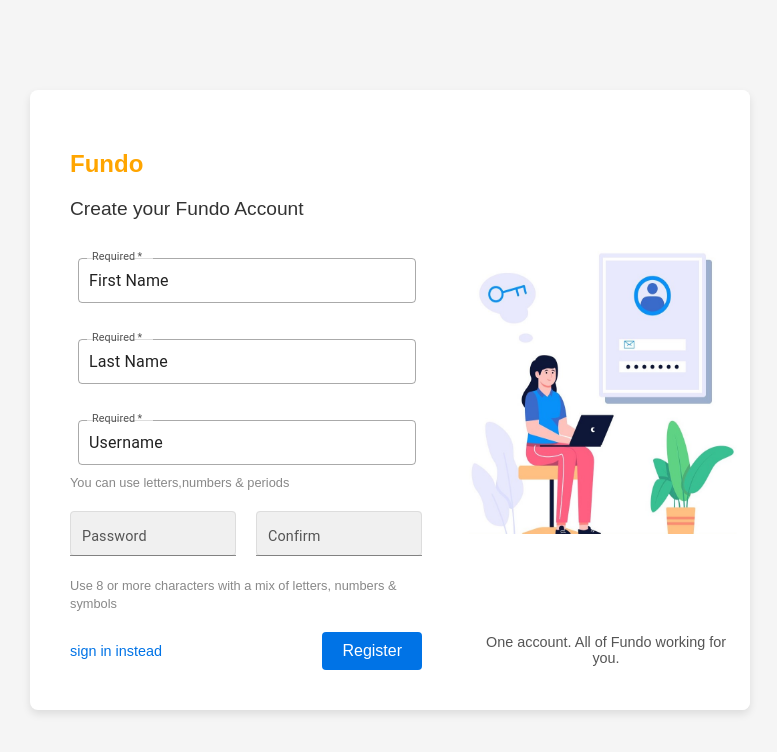
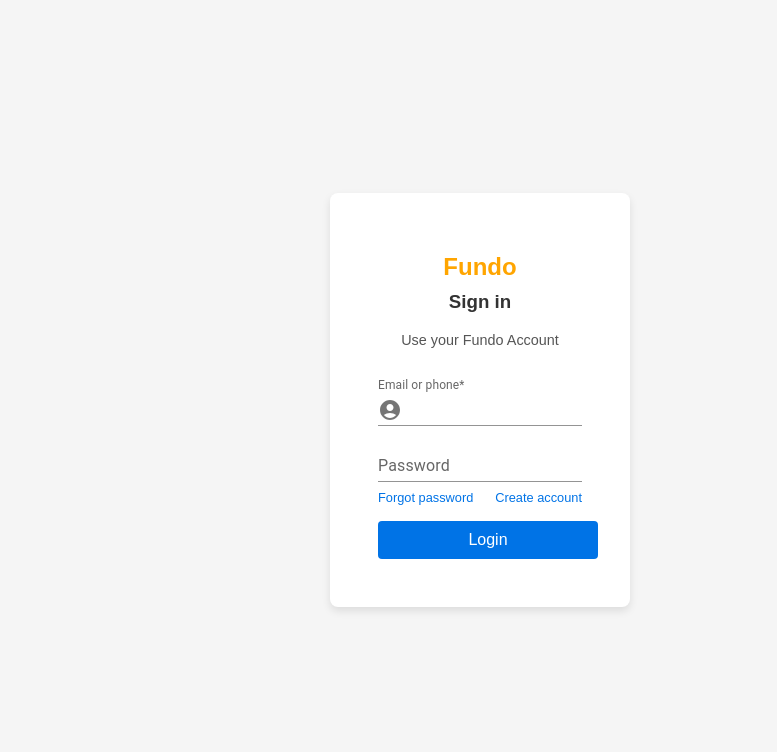
Before and after one commit to vijaylaxmikudachi/fundoo_frontEnd, a React (Create React App) app: page / in a window 1280 px wide. Shown: the top 752 px of the page, without its empty margins (160-937 px from the left). Built offline with nearby package versions, Linux system fonts and the light colour scheme.

Commit message:
[vijaylaxmi]Added:Material UI for login and installed: react-router.

```diff
--- a/package.json
+++ b/package.json
@@ -12,6 +12,7 @@
     "@testing-library/user-event": "^13.5.0",
     "react": "^18.3.1",
     "react-dom": "^18.3.1",
+    "react-router-dom": "^6.28.0",
     "react-scripts": "5.0.1",
     "web-vitals": "^2.1.4"
   },
--- a/src/App.js
+++ b/src/App.js
@@ -1,11 +1,11 @@
 import './App.css';
-import Registration from './components/registration/registration'
-import Login from './components/login';
+//import Registration from './components/registration/registration'
+import Login from './components/login/login';
 
 function App() {
   return (
     <div className="App">
-       <Registration />
+       <Login />
     </div>
   );
 }
--- a/src/components/registration/registration.jsx
+++ b/src/components/registration/registration.jsx
@@ -2,7 +2,8 @@ import React from "react";
 import "./style.css";
 import TextField from '@mui/material/TextField';
 import Box from '@mui/material/Box';
-
+import Button from '@mui/material/Button';
+import Stack from '@mui/material/Stack';
 
 const Registration = () => {
   return (
@@ -76,9 +77,9 @@ const Registration = () => {
               <a href="#" className="sign-in-link">
                 sign in instead
               </a>
-              <button type="submit" className="register-btn">
-                Register
-              </button>
+              <Stack direction="row" spacing={2}>
+              <Button variant="contained">Register</Button>
+              </Stack>
             </div>
 
         </form>
--- a/src/index.js
+++ b/src/index.js
@@ -9,7 +9,7 @@ import Login from './components/login/login';
 const root = ReactDOM.createRoot(document.getElementById('root'));
 root.render(
   <React.StrictMode>
-    <Registration />
+    <App />
   </React.StrictMode>
 );
 
```
Also changed, not shown: 1 other file (tests, documents, lock files or other folders).
